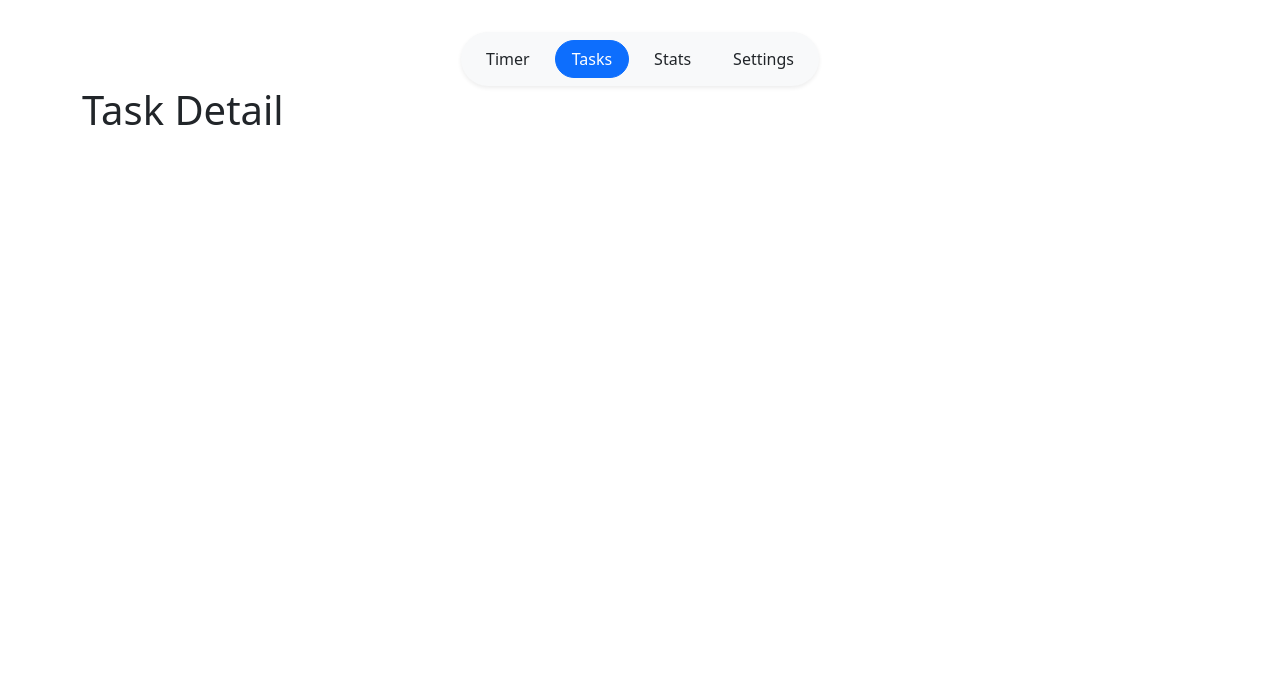
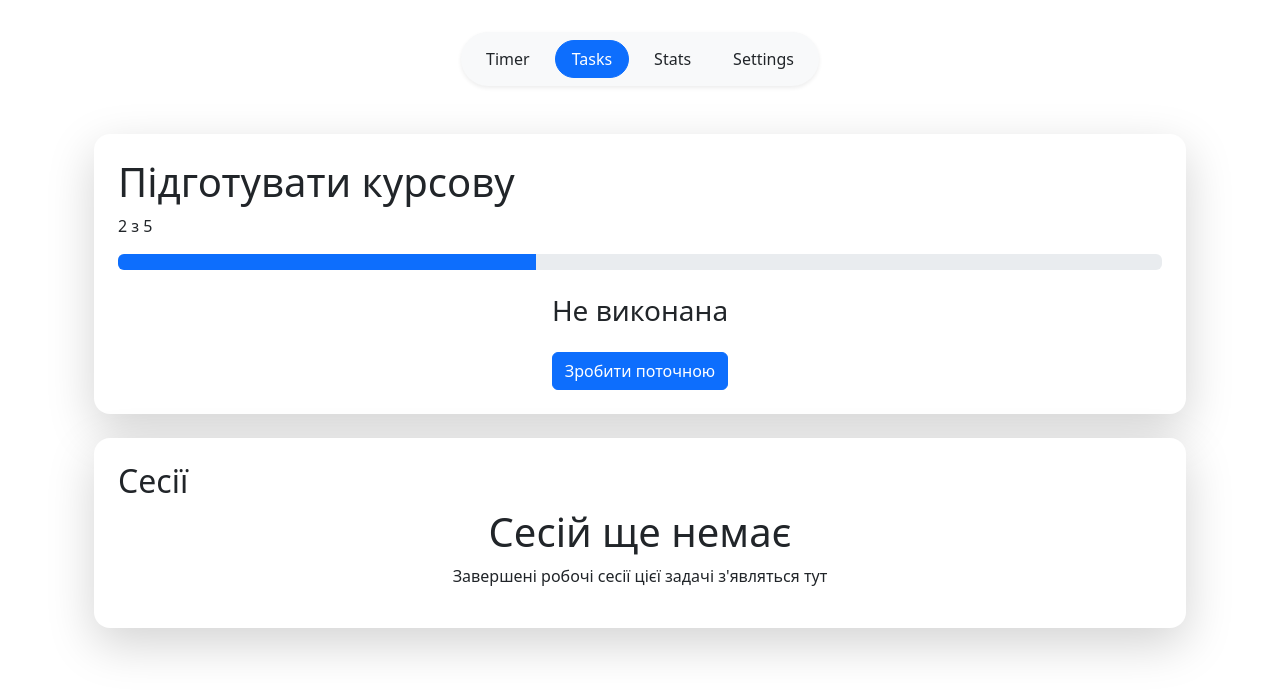
Before and after one commit to flory406/pomodoro-timer, a React (Vite) app: page /tasks/1 in a window 1280 px wide. Shown: the top 696 px of the page. Built offline with nearby package versions, Linux system fonts and the light colour scheme.

Commit message:
add task detail page

```diff
--- a/src/pages/TaskDetailPage.tsx
+++ b/src/pages/TaskDetailPage.tsx
@@ -1,7 +1,82 @@
+import { useParams } from "react-router-dom";
+import { useApp } from "../context/AppContext";
+import { NotFoundPage } from "./NotFoundPage";
+import { EmptyState } from "../components/EmptyState";
+import { useNavigate } from "react-router-dom";
+
 export function TaskDetailPage() {
+  const { id } = useParams();
+  const { tasks, sessions, setCurrentTaskId } = useApp();
+  const navigate = useNavigate();
+
+  const taskId = Number(id);
+  const task = tasks.find((task) => task.id === taskId);
+
+  if (!task) {
+    return <NotFoundPage />;
+  }
+
+  const taskSessions = sessions.filter(
+    (session) =>
+      session.taskTitle === task.title &&
+      session.phase === "Work" &&
+      session.completed,
+  );
+
   return (
-    <div>
-      <h1>Task Detail</h1>
+    <div className="container py-5">
+      <div className="card shadow-lg border-0 rounded-4 p-4">
+        <h1>{task.title}</h1>
+
+        <p>
+          {task.donePomodoros} з {task.estimatePomodoros}
+        </p>
+
+        <div className="progress mb-3">
+          <div
+            className="progress-bar"
+            style={{
+              width: `${Math.min(
+                100,
+                (task.donePomodoros / task.estimatePomodoros) * 100,
+              )}%`,
+            }}
+          />
+        </div>
+
+        <div className="d-flex justify-content-center align-items-center flex-column mt-2">
+          <h3>{task.isDone ? "Виконана" : "Не виконана"}</h3>
+          <button
+            className="btn btn-primary mt-3"
+            onClick={() => {
+              setCurrentTaskId(task.id);
+              navigate("/");
+            }}
+          >
+            Зробити поточною
+          </button>
+        </div>
+      </div>
+
+      <div className="card shadow-lg border-0 rounded-4 p-4 mt-4">
+        <h2>Сесії</h2>
+
+        {taskSessions.length === 0 ? (
+          <EmptyState
+            title="Сесій ще немає"
+            hint="Завершені робочі сесії цієї задачі з'являться тут"
+          />
+        ) : (
+          <div className="list-group">
+            {taskSessions.map((session) => (
+              <div key={session.sessionId} className="list-group-item">
+                <div>{new Date(session.finishedAt).toLocaleDateString()}</div>
+                <div>{session.actualSec / 60} хв</div>
+              </div>
+            ))}
+          </div>
+        )}
+      </div>
     </div>
   );
 }
```
